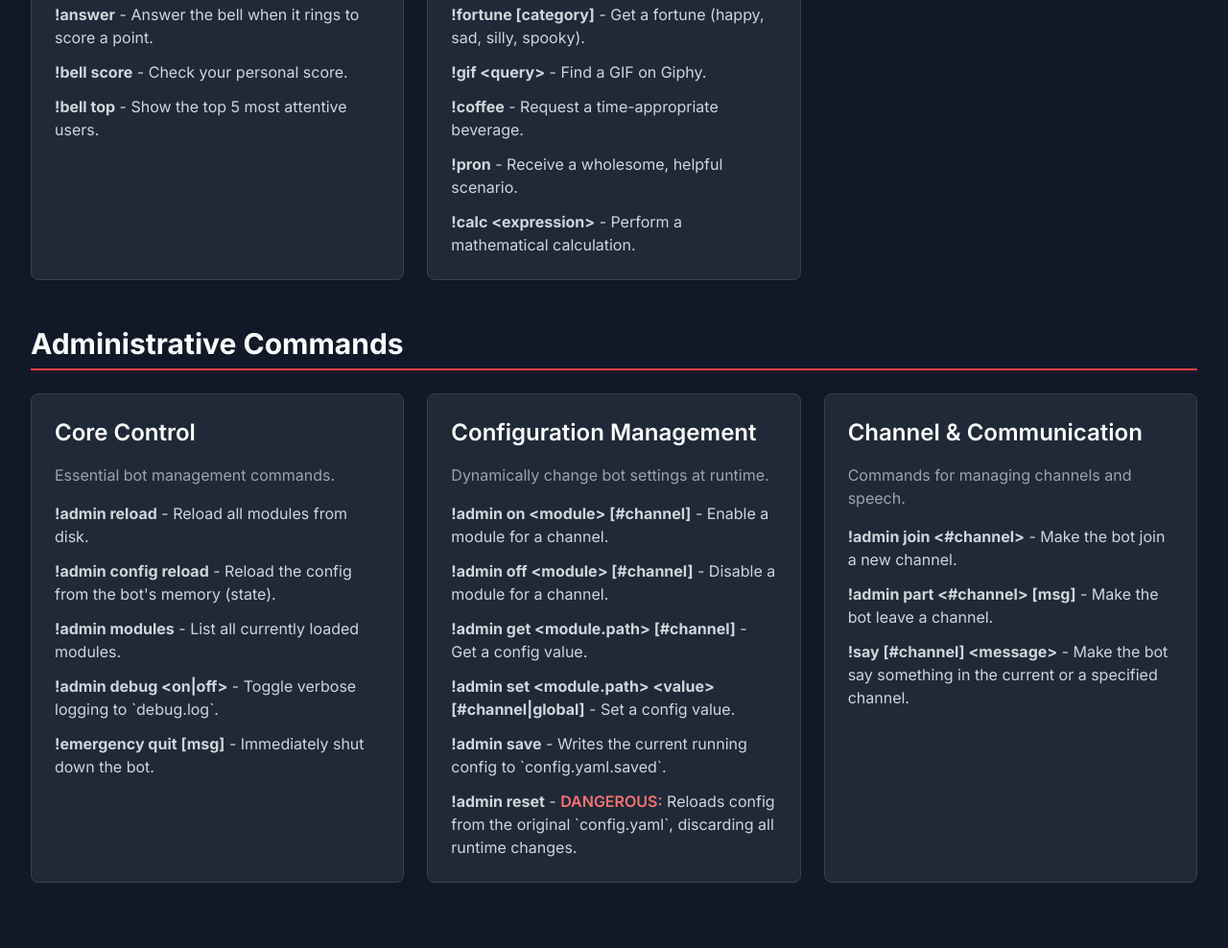
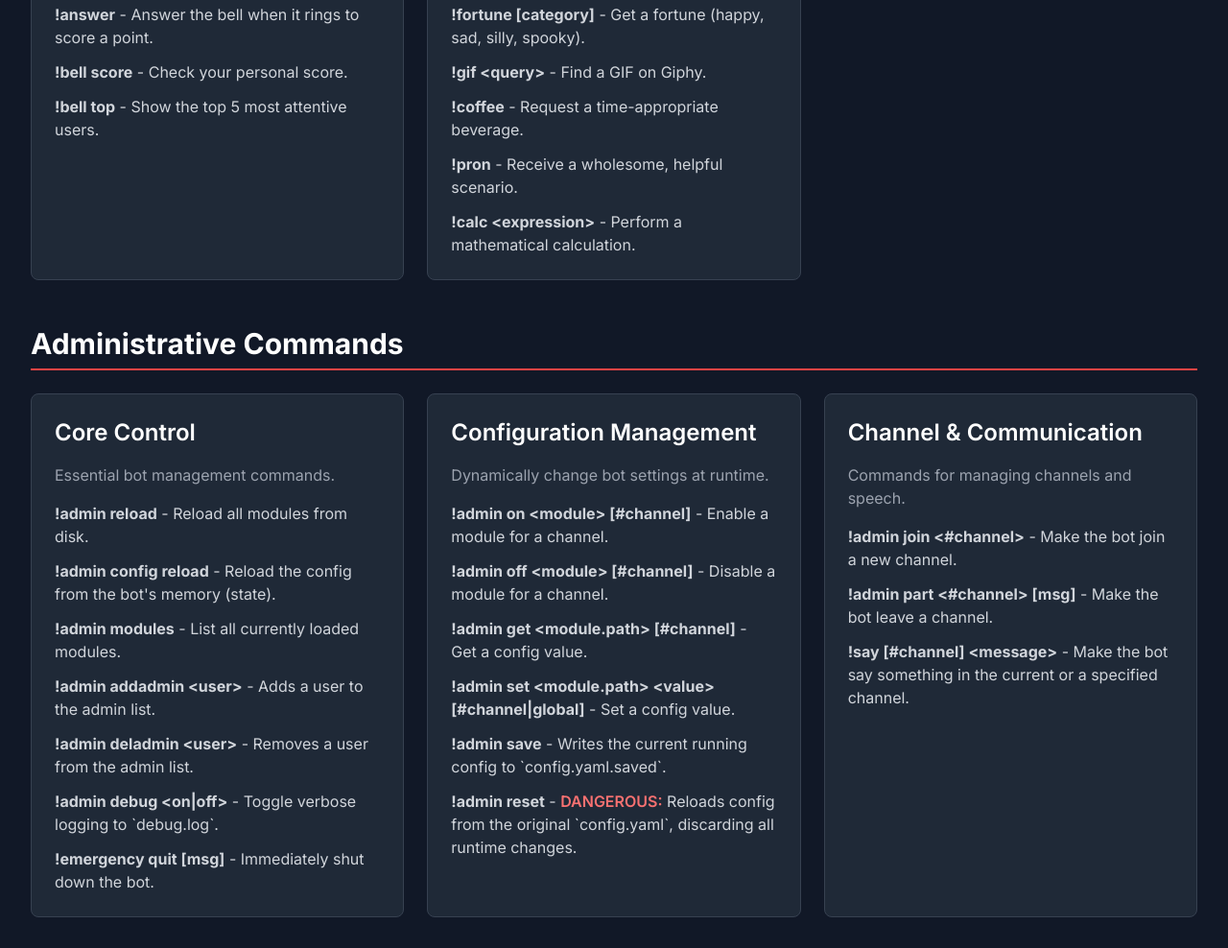
Before and after one commit to nylanalyn/nylanalyn.github.io, a plain HTML site: page jeeves.html in a window 1280 px wide. Shown: the part 1882-2870 px from the top of the page at 96% size. Before the commit the page ends 2834 px from the top, so only its background shows below. Drawn offline with nearby package versions, Linux system fonts and the light colour scheme.

Commit message:
update jeeves info

```diff
--- a/jeeves.html
+++ b/jeeves.html
@@ -170,6 +170,8 @@
                             <li><strong>!admin reload</strong> - Reload all modules from disk.</li>
                             <li><strong>!admin config reload</strong> - Reload the config from the bot's memory (state).</li>
                             <li><strong>!admin modules</strong> - List all currently loaded modules.</li>
+                            <li><strong>!admin addadmin &lt;user&gt;</strong> - Adds a user to the admin list.</li>
+                            <li><strong>!admin deladmin &lt;user&gt;</strong> - Removes a user from the admin list.</li>
                             <li><strong>!admin debug &lt;on|off&gt;</strong> - Toggle verbose logging to `debug.log`.</li>
                             <li><strong>!emergency quit [msg]</strong> - Immediately shut down the bot.</li>
                         </ul>
```
